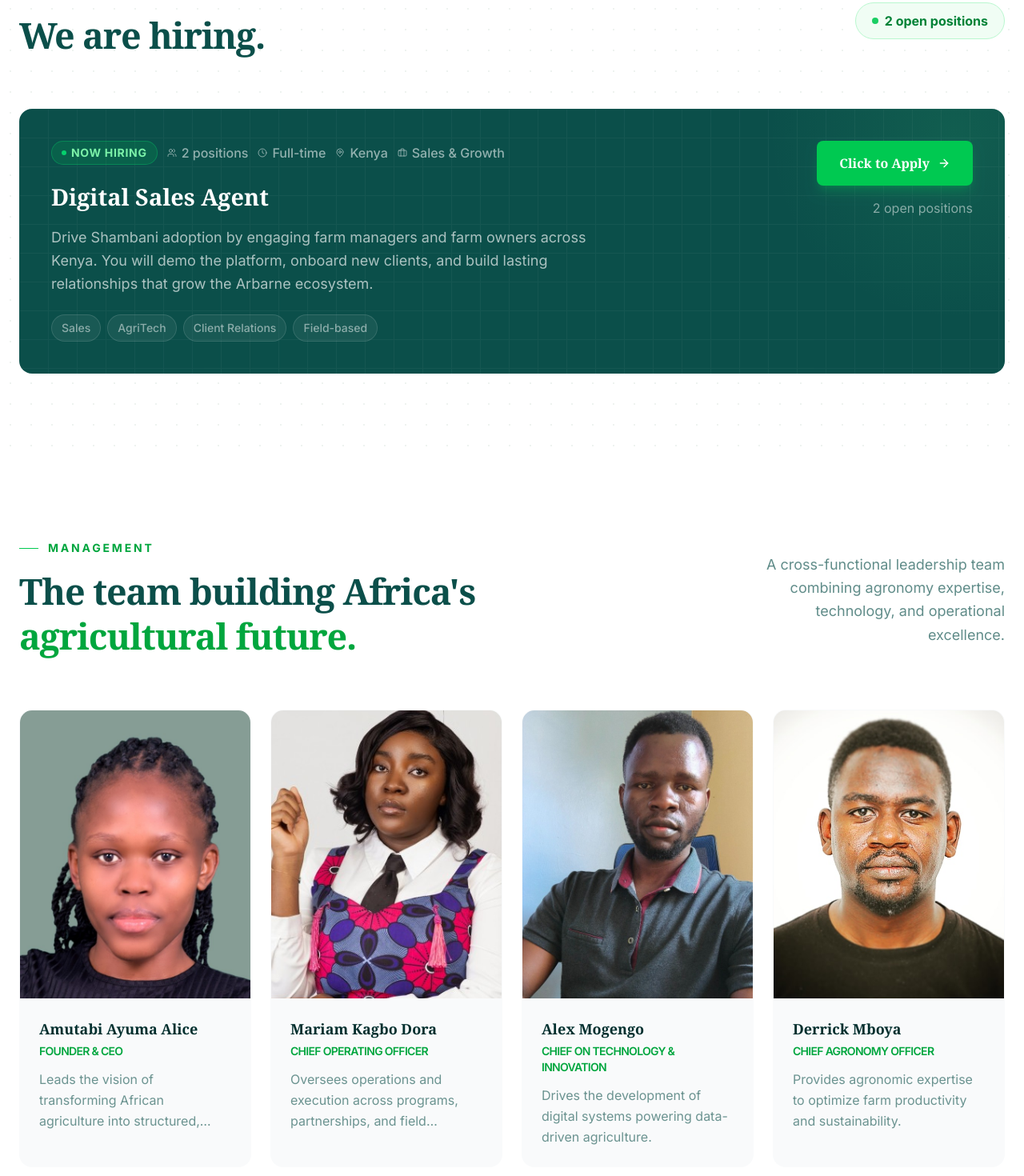
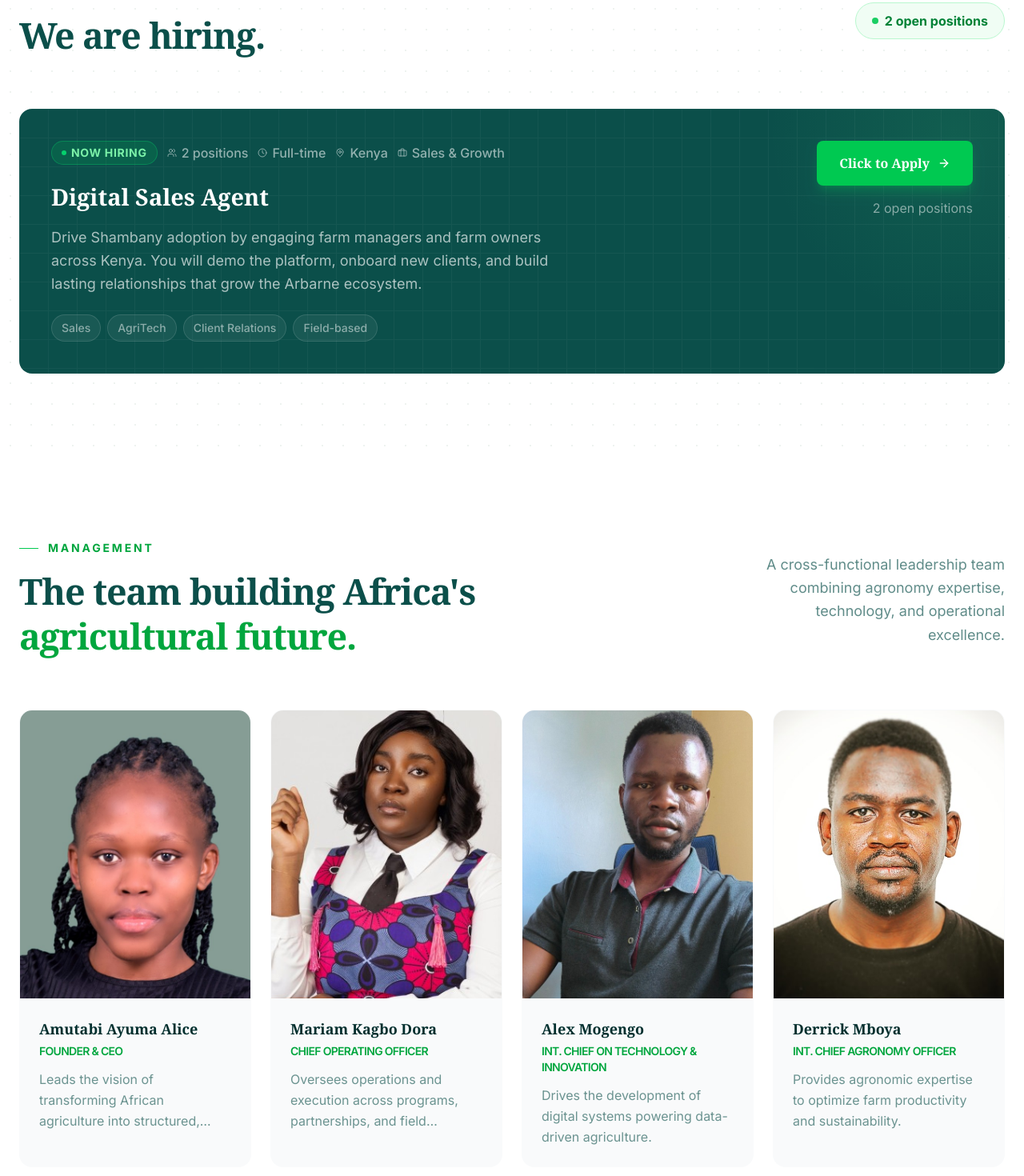
Before and after one commit to khayanga/arbarne, a Next.js app: page /careers in a window 1280 px wide. Shown: the part 863-2333 px from the top of the page at 80% size. Built offline with nearby package versions, Linux system fonts and the light colour scheme.

Commit message:
linkedin

```diff
--- a/components/careers/MangementTeam.tsx
+++ b/components/careers/MangementTeam.tsx
@@ -19,11 +19,11 @@ const management = [
     image: '/mariam.jpg',
     icon: Settings,
     accentColor: '#2dd4bf',
-    linkedin: 'https://www.linkedin.com/in/mariam-kagbo/',
+    linkedin: 'https://sl.linkedin.com/in/dora-mariam-kargbo-9ab189258',
   },
   {
     name: 'Alex Mogengo',
-    role: 'Chief on Technology & Innovation ',
+    role: 'Int. Chief on Technology & Innovation',
     bio: 'Drives the development of digital systems powering data-driven agriculture.',
     image: '/alex.jpg',
     icon: Cpu,
@@ -32,7 +32,7 @@ const management = [
   },
   {
     name: 'Derrick Mboya',
-    role: 'Chief Agronomy Officer',
+    role: 'Int. Chief Agronomy Officer',
     bio: 'Provides agronomic expertise to optimize farm productivity and sustainability.',
     image: '/derrick.jpg',
     icon: Leaf,
--- a/components/careers/OpenRoles.tsx
+++ b/components/careers/OpenRoles.tsx
@@ -7,7 +7,7 @@ const roles = [
     type: 'Full-time',
     location: 'Kenya',
     dept: 'Sales & Growth',
-    desc: 'Drive Shambani adoption by engaging farm managers and farm owners across Kenya. You will demo the platform, onboard new clients, and build lasting relationships that grow the Arbarne ecosystem.',
+    desc: 'Drive Shambany adoption by engaging farm managers and farm owners across Kenya. You will demo the platform, onboard new clients, and build lasting relationships that grow the Arbarne ecosystem.',
     tags: ['Sales', 'AgriTech', 'Client Relations', 'Field-based'],
     applyLink: 'mailto:careers@arbarnegroup.com?subject=Application: Digital Sales Agent',
     featured: true,
```
